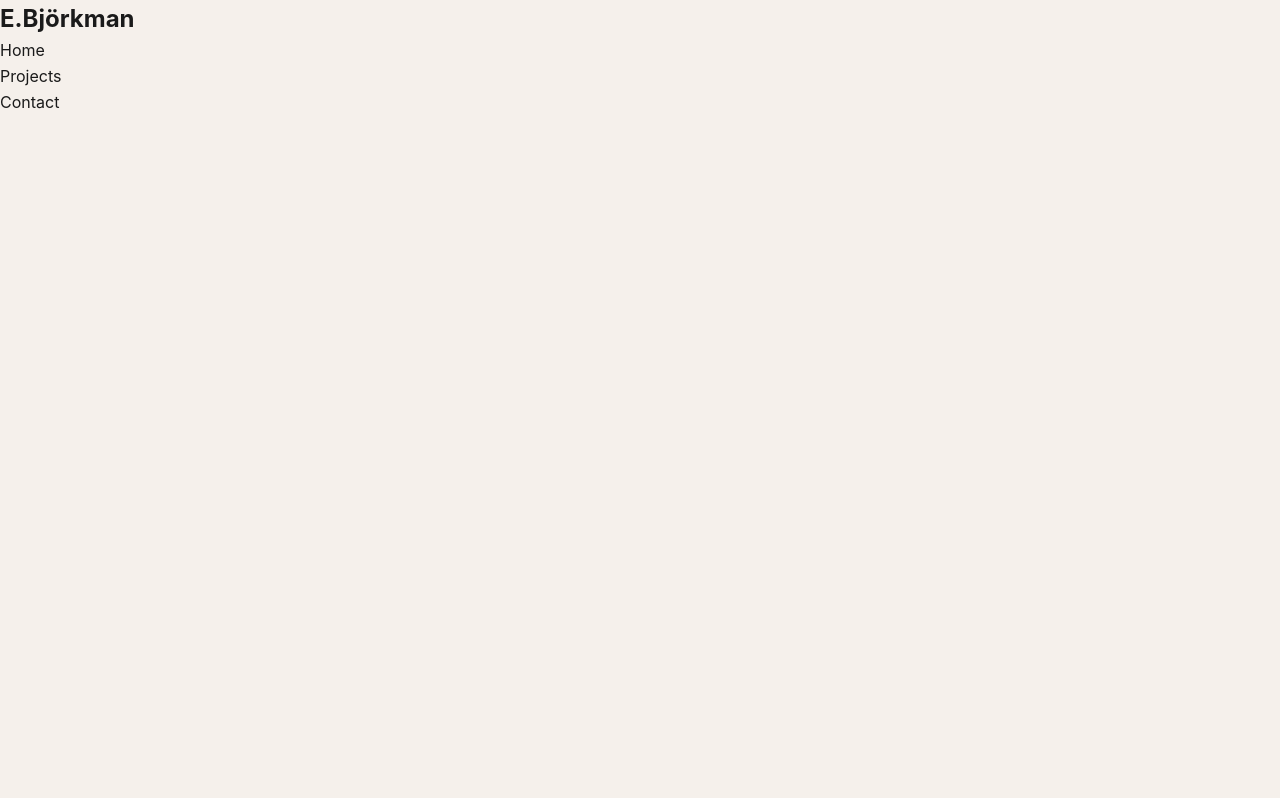
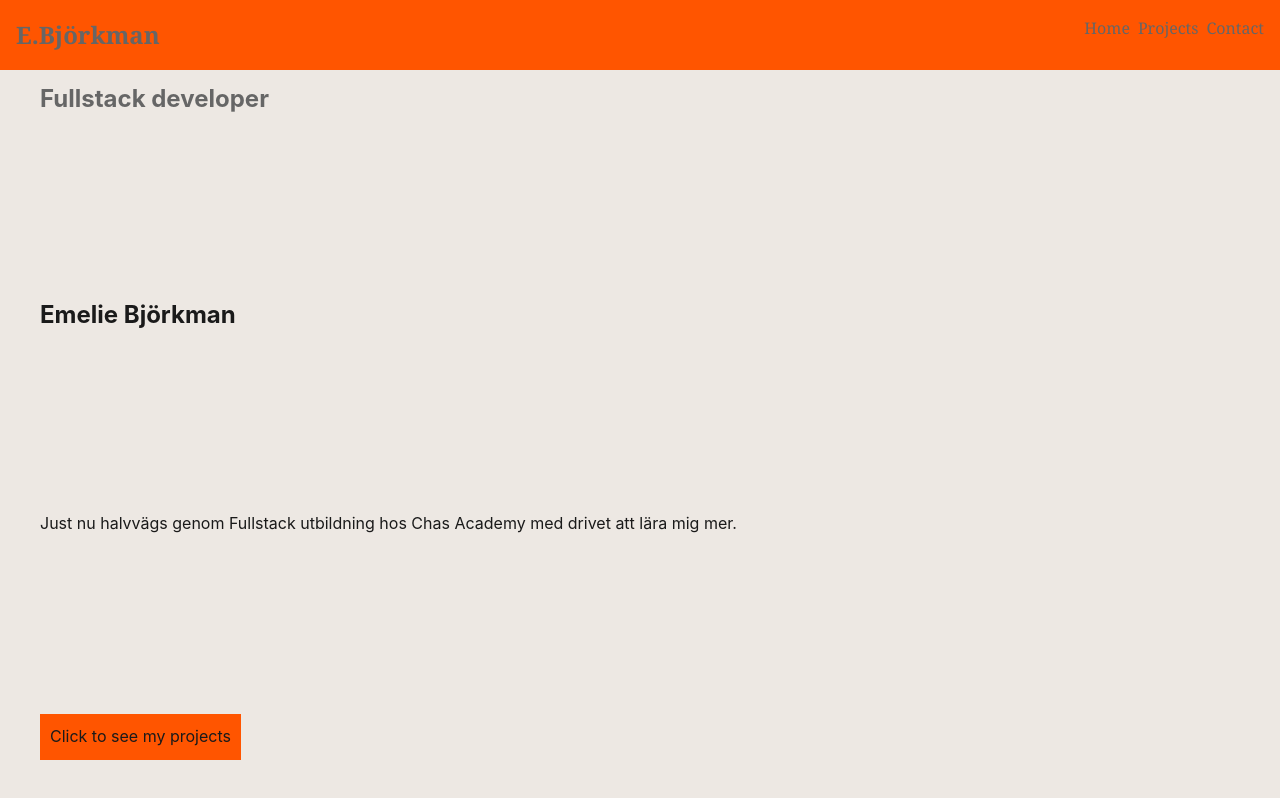
Before and after one commit to bjorkmanemelie/Bjorkman, a React (Vite) app in the folder client/: page / in a window 1280 px wide. Built offline with nearby package versions, Linux system fonts and the light colour scheme.

Commit message:
basic styling navbar n hero

```diff
--- a/client/src/App.tsx
+++ b/client/src/App.tsx
@@ -1,9 +1,11 @@
 import Navbar from "./components/Navbar";
+import Hero from "./components/Hero";
 
 function App() {
   return (
     <div>
       <Navbar />
+      <Hero />
     </div>
   );
 }
--- /dev/null
+++ b/client/src/components/Hero.tsx
@@ -0,0 +1,19 @@
+import "../styles/Hero.css";
+
+const Hero = () => {
+  return (
+    <section id="home">
+      <h1 className="hero-h1">Fullstack developer</h1>
+      <h2 className="hero-h2">Emelie Björkman</h2>
+      <p>
+        Just nu halvvägs genom Fullstack utbildning hos Chas Academy med drivet
+        att lära mig mer.
+      </p>
+      <a href="#projects" className="hero-btn">
+        Click to see my projects
+      </a>{" "}
+    </section>
+  );
+};
+
+export default Hero;
--- a/client/src/components/Navbar.tsx
+++ b/client/src/components/Navbar.tsx
@@ -1,3 +1,5 @@
+import "../styles/Navbar.css"
+
 const Navbar = () => {
     return (
 <nav className="Navbar">
--- /dev/null
+++ b/client/src/styles/Hero.css
@@ -0,0 +1,22 @@
+#home {
+  display: flex;
+  flex-direction: column;
+  background-color: var(--color-bg-secondary);
+  color: #1a1a1a;
+  justify-content: space-between;
+  list-style: none;
+  padding-top: 80px;
+  padding: 80px 40px 40px 40px;
+  min-height: 100vh;
+  align-items: flex-start;
+}
+
+.hero-h1 {
+  color: #666666;
+}
+
+.hero-btn {
+  background-color: var(--color-accent);
+  color: #1a1a1a;
+  padding: 10px;
+}
--- a/client/src/styles/Navbar.css
+++ b/client/src/styles/Navbar.css
@@ -1,7 +1,21 @@
-.navbar {
+.Navbar {
   position: fixed;
   font-family: Georgia, "Times New Roman", Times, serif;
-  background-color: #f5f0eb;
+  background-color: var(--color-accent);
   color: #1a1a1a;
-  display: flexbox;
+  display: flex;
+  width: 100%;
+  justify-content: space-between;
+  padding: 1rem;
 }
+
+.navbar-title {
+  color: var(--color-text-muted);
+}
+
+.navbar-links {
+  display: flex;
+  color: var(--color-text-muted);
+  gap: 0.5rem;
+  list-style: none;
+}
```
